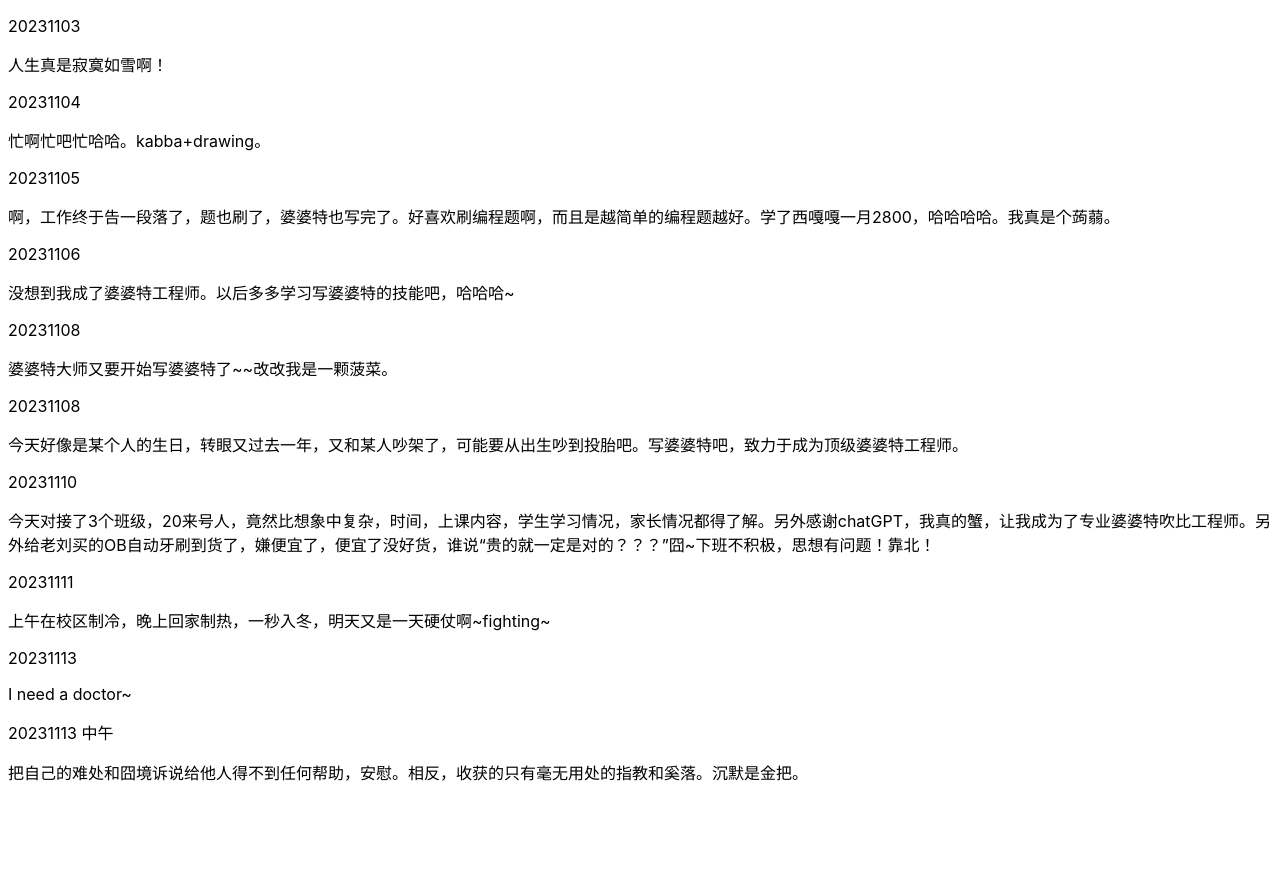
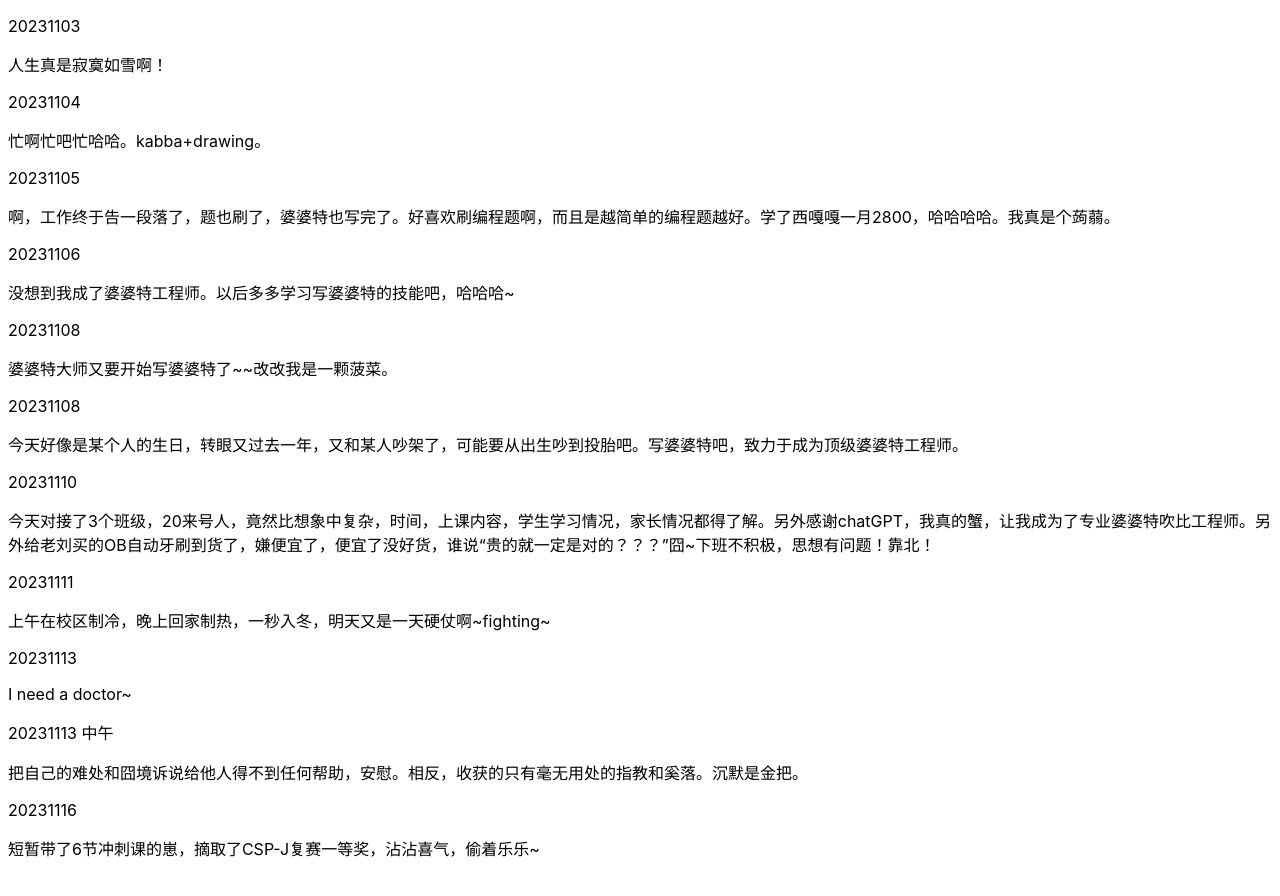
Before and after one commit to memorycancel/blog, a Jekyll site: the page built from index.md, in a window 1280 px wide. Shown: the top 896 px of the page. Built offline with Jekyll 4.4.1, drawn with Linux system fonts in a browser that asks for light colours.

Commit message:
Update index.md

```diff
--- a/index.md
+++ b/index.md
@@ -42,3 +42,7 @@ I need a doctor~
 20231113 中午
 
 把自己的难处和囧境诉说给他人得不到任何帮助，安慰。相反，收获的只有毫无用处的指教和奚落。沉默是金把。
+
+20231116
+
+短暂带了6节冲刺课的崽，摘取了CSP-J复赛一等奖，沾沾喜气，偷着乐乐~
```
